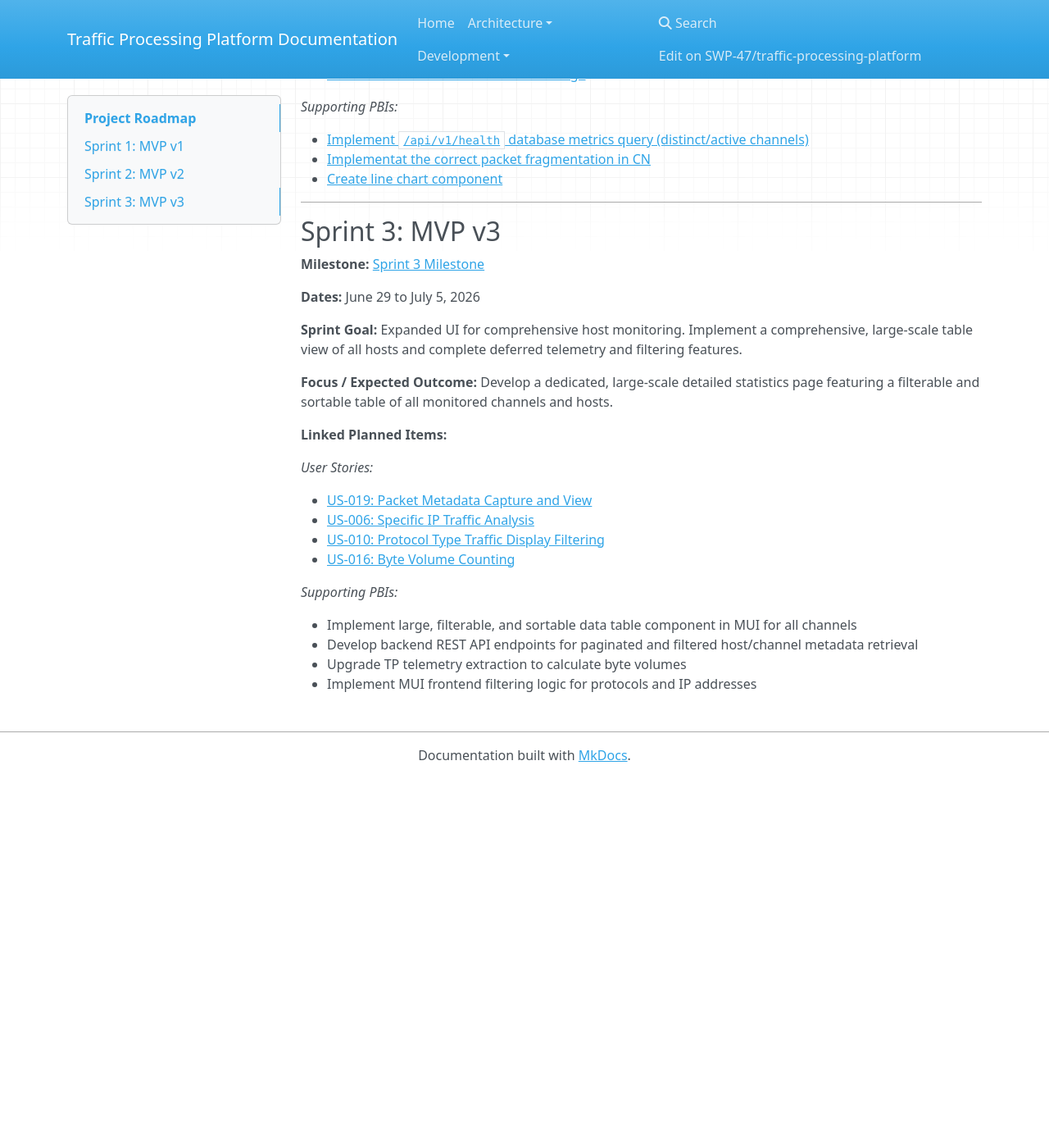
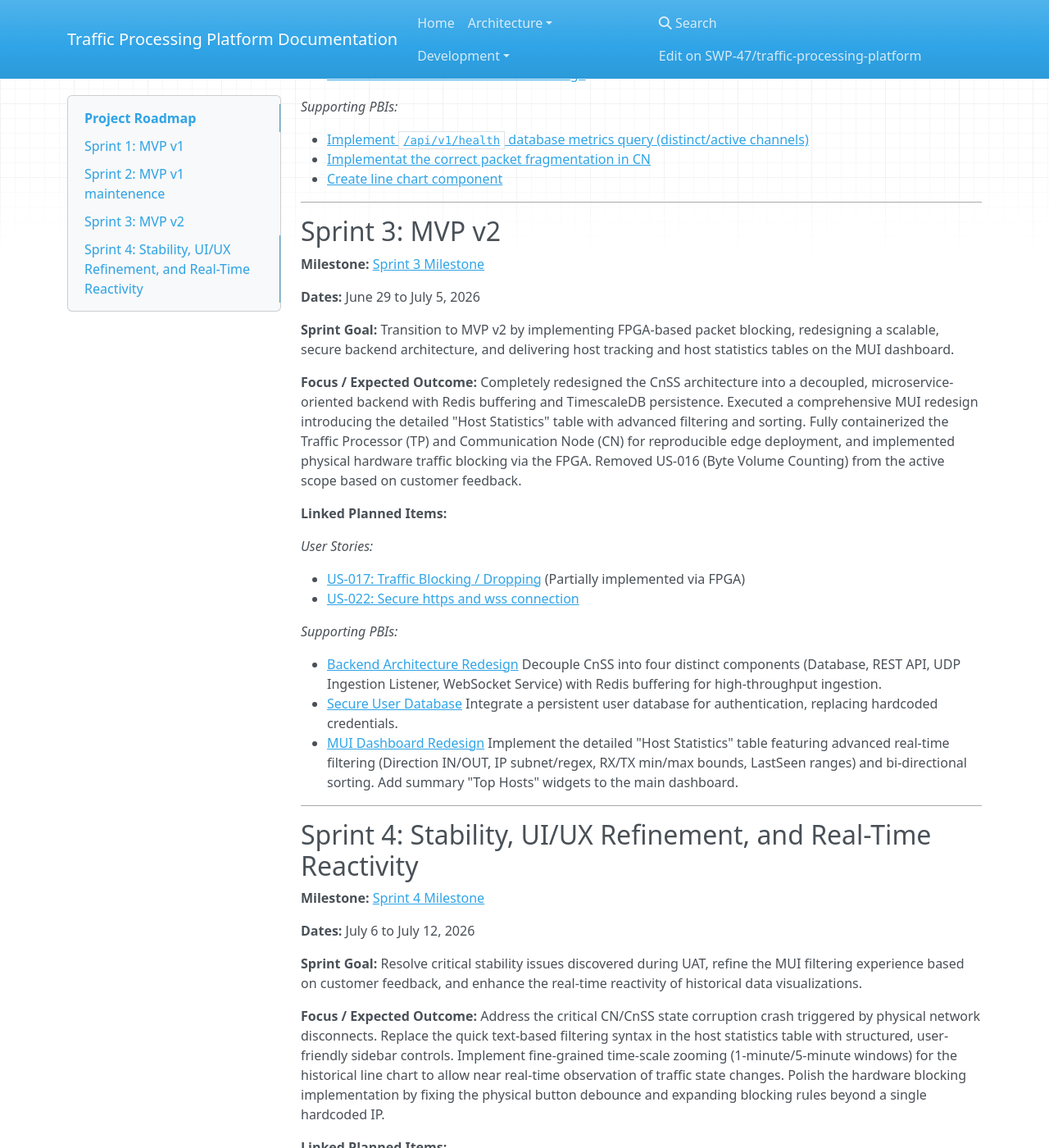
Before and after one commit to SWP-47/traffic-processing-platform, an MkDocs documentation site: the page built from docs/roadmap.md, in a window 1280 px wide and 1400 px high, scrolled down 1439 px. Shown: the whole window at 82% size. Built offline with MkDocs 1.6.1, drawn with Linux system fonts in a browser that asks for light colours; nearby versions of some CDN libraries; before the commit the page ends 2388 px from its top, so only the background shows below that; some of the changed text lies outside the part shown.

Commit message:
docs: update roadmap

```diff
--- a/docs/roadmap.md
+++ b/docs/roadmap.md
@@ -2,7 +2,7 @@
 
 This document outlines the Sprint-by-Sprint delivery plan for the Traffic Processing Platform.
 
-*Last updated: June 28, 2026*
+*Last updated: July 5, 2026*
 
 ---
 
@@ -43,7 +43,7 @@ Establish the core four-component data pipeline (TP → CN → CnSS → MUI). Th
 
 ---
 
-## Sprint 2: MVP v2
+## Sprint 2: MVP v1 maintenence
 
 **Milestone:** [Sprint 2 Milestone](https://github.com/SWP-47/traffic-processing-platform/milestone/2)
 
@@ -68,29 +68,54 @@ Transition from in-memory storage to a persistent database to handle historical
 
 ---
 
-## Sprint 3: MVP v3
+## Sprint 3: MVP v2
 
 **Milestone:** [Sprint 3 Milestone](https://github.com/SWP-47/traffic-processing-platform/milestone/3)
 
 **Dates:** June 29 to July 5, 2026
 
-**Sprint Goal:** Expanded UI for comprehensive host monitoring. Implement a comprehensive, large-scale table view of all hosts and complete deferred telemetry and filtering features.
+**Sprint Goal:** Transition to MVP v2 by implementing FPGA-based packet blocking, redesigning a scalable, secure backend architecture, and delivering host tracking and host statistics tables on the MUI dashboard.
 
 **Focus / Expected Outcome:**
-Develop a dedicated, large-scale detailed statistics page featuring a filterable and sortable table of all monitored channels and hosts.
+Completely redesigned the CnSS architecture into a decoupled, microservice-oriented backend with Redis buffering and TimescaleDB persistence. Executed a comprehensive MUI redesign introducing the detailed "Host Statistics" table with advanced filtering and sorting. Fully containerized the Traffic Processor (TP) and Communication Node (CN) for reproducible edge deployment, and implemented physical hardware traffic blocking via the FPGA. Removed US-016 (Byte Volume Counting) from the active scope based on customer feedback.
 
 **Linked Planned Items:**
 
 *User Stories:*
 
-- [US-019: Packet Metadata Capture and View](https://github.com/SWP-47/traffic-processing-platform/issues/107)
-- [US-006: Specific IP Traffic Analysis](https://github.com/SWP-47/traffic-processing-platform/issues/96)
-- [US-010: Protocol Type Traffic Display Filtering](https://github.com/SWP-47/traffic-processing-platform/issues/101)
-- [US-016: Byte Volume Counting](https://github.com/SWP-47/traffic-processing-platform/issues/104)
+- [US-017: Traffic Blocking / Dropping](https://github.com/SWP-47/traffic-processing-platform/issues/105) (Partially implemented via FPGA)
+- [US-022: Secure https and wss connection](https://github.com/SWP-47/traffic-processing-platform/issues/252)
 
 *Supporting PBIs:*
 
-- Implement large, filterable, and sortable data table component in MUI for all channels
-- Develop backend REST API endpoints for paginated and filtered host/channel metadata retrieval
-- Upgrade TP telemetry extraction to calculate byte volumes
-- Implement MUI frontend filtering logic for protocols and IP addresses
+- [Backend Architecture Redesign](https://github.com/SWP-47/traffic-processing-platform/issues/208) Decouple CnSS into four distinct components (Database, REST API, UDP Ingestion Listener, WebSocket Service) with Redis buffering for high-throughput ingestion.
+- [Secure User Database](https://github.com/SWP-47/traffic-processing-platform/issues/215) Integrate a persistent user database for authentication, replacing hardcoded credentials.
+- [MUI Dashboard Redesign](https://github.com/SWP-47/traffic-processing-platform/issues/208) Implement the detailed "Host Statistics" table featuring advanced real-time filtering (Direction IN/OUT, IP subnet/regex, RX/TX min/max bounds, LastSeen ranges) and bi-directional sorting. Add summary "Top Hosts" widgets to the main dashboard.
+
+---
+
+## Sprint 4: Stability, UI/UX Refinement, and Real-Time Reactivity
+
+**Milestone:** [Sprint 4 Milestone](https://github.com/SWP-47/traffic-processing-platform/milestone/4)
+
+**Dates:** July 6 to July 12, 2026
+
+**Sprint Goal:** Resolve critical stability issues discovered during UAT, refine the MUI filtering experience based on customer feedback, and enhance the real-time reactivity of historical data visualizations.
+
+**Focus / Expected Outcome:**
+Address the critical CN/CnSS state corruption crash triggered by physical network disconnects. Replace the quick text-based filtering syntax in the host statistics table with structured, user-friendly sidebar controls. Implement fine-grained time-scale zooming (1-minute/5-minute windows) for the historical line chart to allow near real-time observation of traffic state changes. Polish the hardware blocking implementation by fixing the physical button debounce and expanding blocking rules beyond a single hardcoded IP.
+
+**Linked Planned Items:**
+
+*User Stories:*
+
+- [US-006: Specific IP Traffic Analysis](https://github.com/SWP-47/traffic-processing-platform/issues/96) (Expand hardware blocking to support configurable per-host or per-channel rules)
+- [US-010: Protocol Type Traffic Display Filtering](https://github.com/SWP-47/traffic-processing-platform/issues/101) (Implement protocol-based display filtering in the MUI)
+
+*Supporting PBIs:*
+
+- **[Critical] Physical Fault Tolerance:** Investigate and resolve the CN/CnSS state corruption crash when a network interface is physically disconnected. Implement graceful error handling and state recovery so telemetry automatically resumes without manual restarts (UAT-003).
+- **UI/UX Filtering Refinement:** Redesign the host table filtering UI to replace raw text-field syntax with structured sidebar/dropdown controls (e.g., tags, min/max bounds, subnet selectors) (UAT-004).
+- **Historical Chart Reactivity:** Implement a 1-minute/5-minute minimum time window toggle for the historical line chart to improve real-time reactivity and visibility of immediate traffic state changes (UAT-002).
+- **Hardware Polish:** Fix the Key1 button contact bounce (debounce) on the FPGA to prevent multiple unintended state toggles. Expand the blocking logic to support configurable rules rather than a single hardcoded IP (UAT-005).
+- **UAT Environment Preparation:** Prepare dedicated high-traffic test environments (e.g., local Speedtest servers, continuous streaming tabs) to properly validate telemetry counters and visually demonstrate hardware blocking effects during future demos (UAT-001).
```
